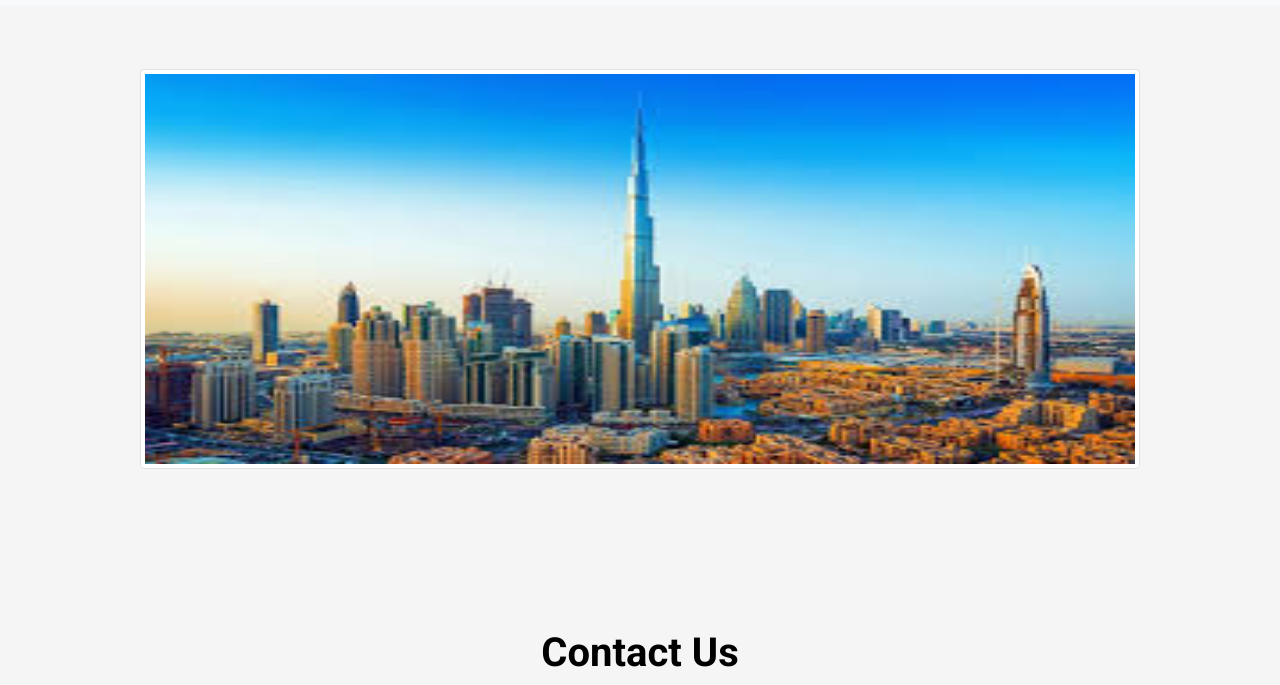
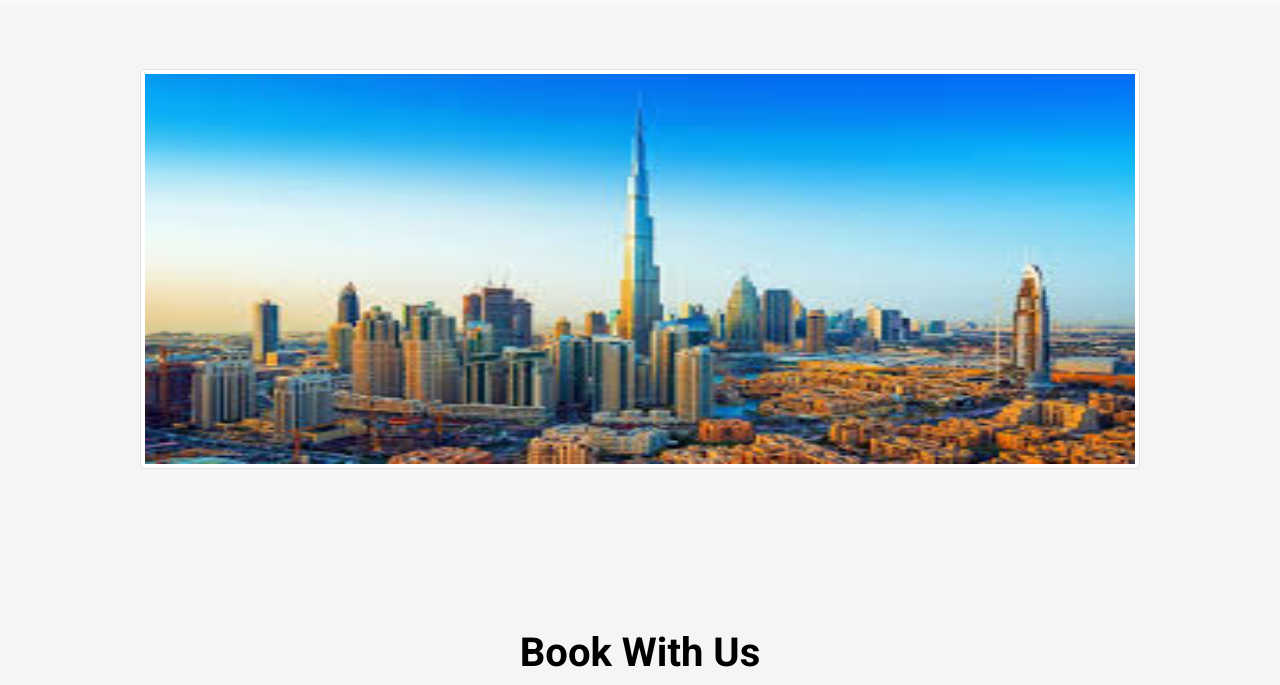
Before and after one commit to Code-Institute-Submissions/Travels, a plain HTML site: page AboutUs.html in a window 1280 px wide. Shown: the part 115-800 px from the top of the page. Drawn offline with nearby package versions, Linux system fonts and the light colour scheme.

Commit message:
intial commit

```diff
--- a/AboutUs.html
+++ b/AboutUs.html
@@ -46,7 +46,7 @@
 <div class="row">
             <div class="col-12">
                 <section class="callout jumbotron text-center">
-                    <h1>Contact Us</h1>
+                    <h1>Book With Us</h1>
                     <p class="lead"><strong>Find out what it means to live like a local and experience immersive travel when you stay, eat, explore, and travel like a local in the world's best places.<strong></p>
 </div>
 
```
Also changed, not shown: .theia/launch.json (added), 1 other file.
